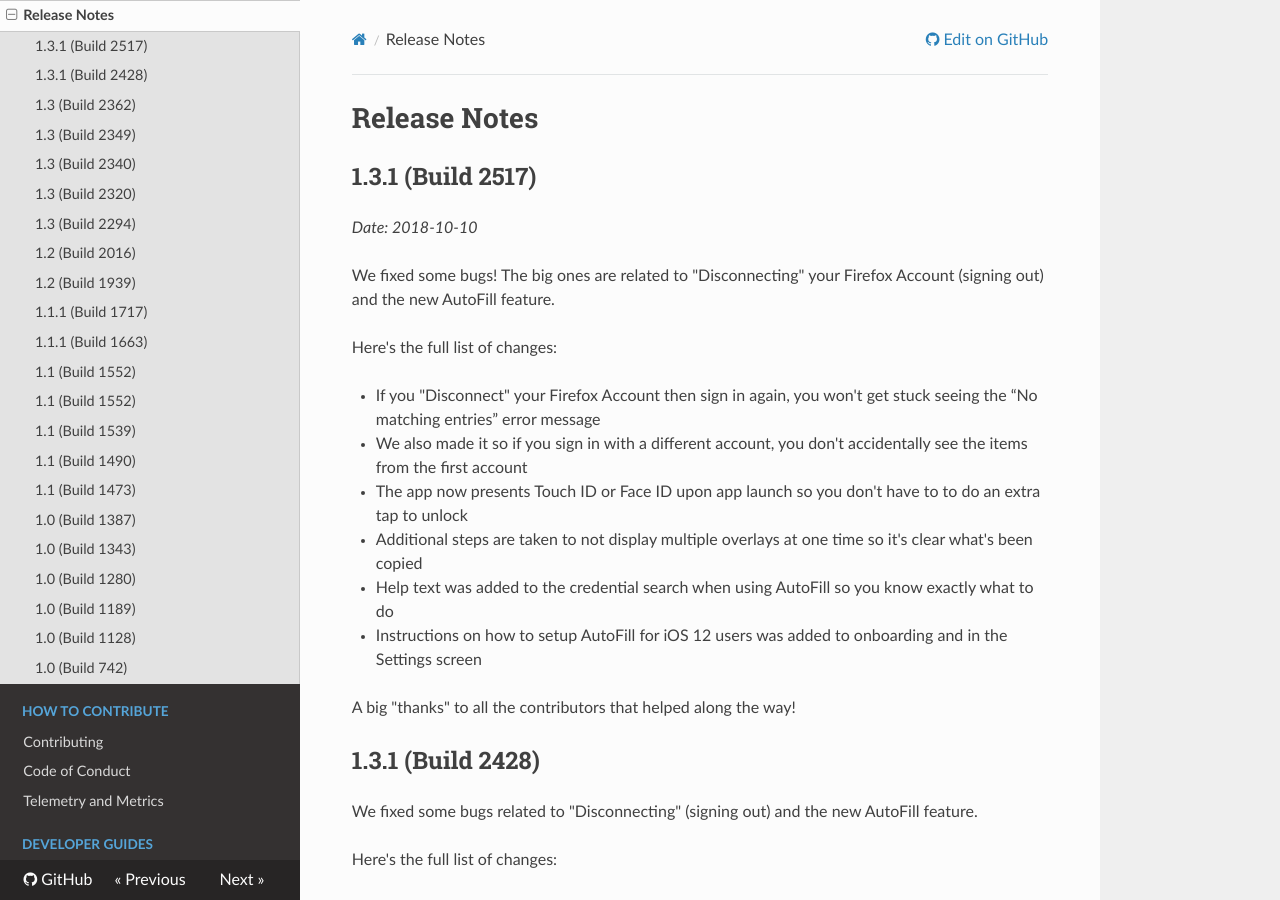
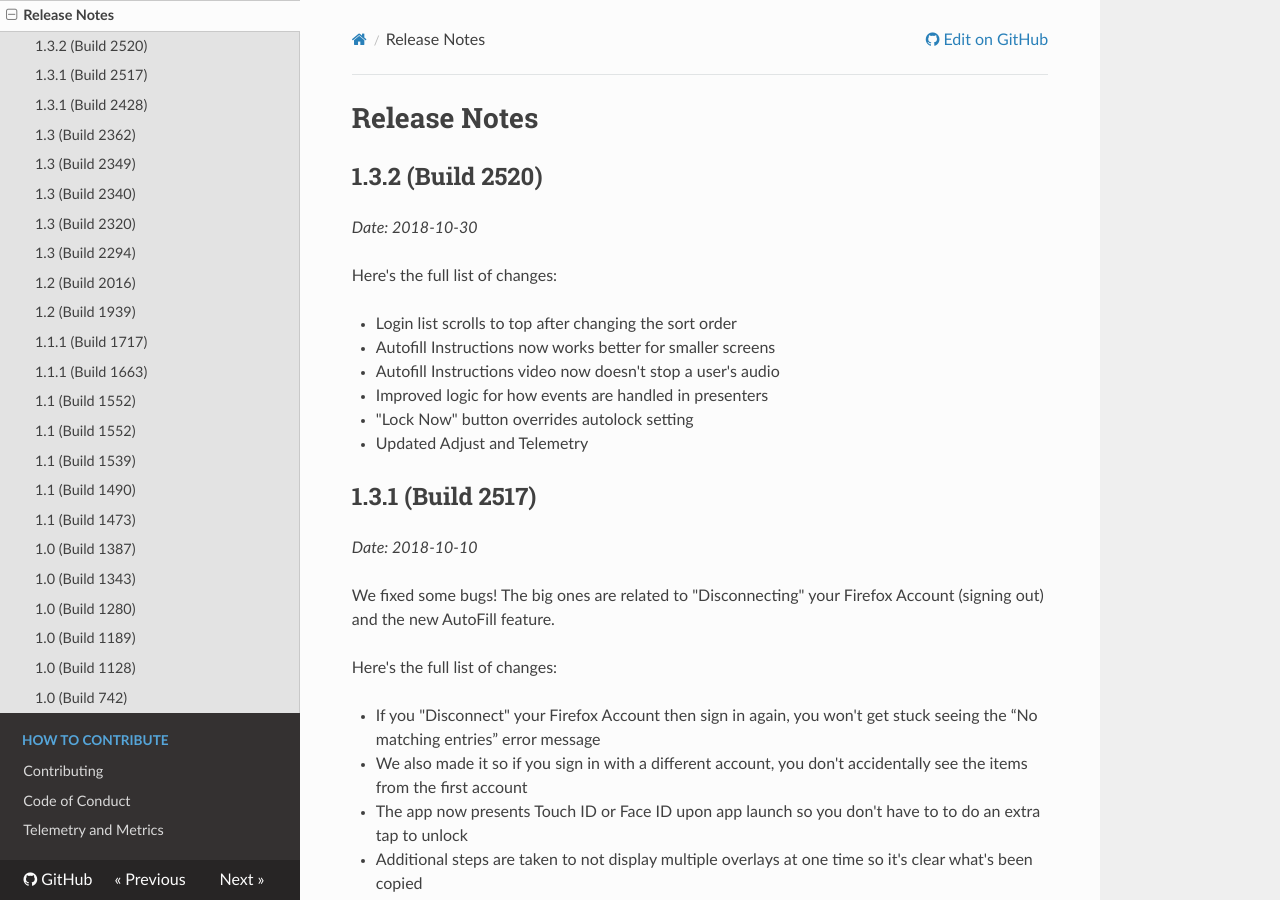
Before and after one commit to mozilla-lockwise/lockwise-ios, an MkDocs documentation site: the page built from docs/release-notes.md, in a window 1280 px wide and 900 px high. Built offline with MkDocs 1.6.1, drawn with Linux system fonts in a browser that asks for light colours; nearby versions of some CDN libraries.

Commit message:
Add v1.3.2 release notes

```diff
--- a/docs/release-notes.md
+++ b/docs/release-notes.md
@@ -1,4 +1,18 @@
 # Release Notes
+
+## 1.3.2 (Build 2520)
+
+_Date: 2018-10-30_
+
+Here's the full list of changes:
+
+ - Login list scrolls to top after changing the sort order
+ - Autofill Instructions now works better for smaller screens
+ - Autofill Instructions video now doesn't stop a user's audio
+ - Improved logic for how events are handled in presenters
+ - "Lock Now" button overrides autolock setting
+ - Updated Adjust and Telemetry
+
 
 ## 1.3.1 (Build 2517)
 
```
